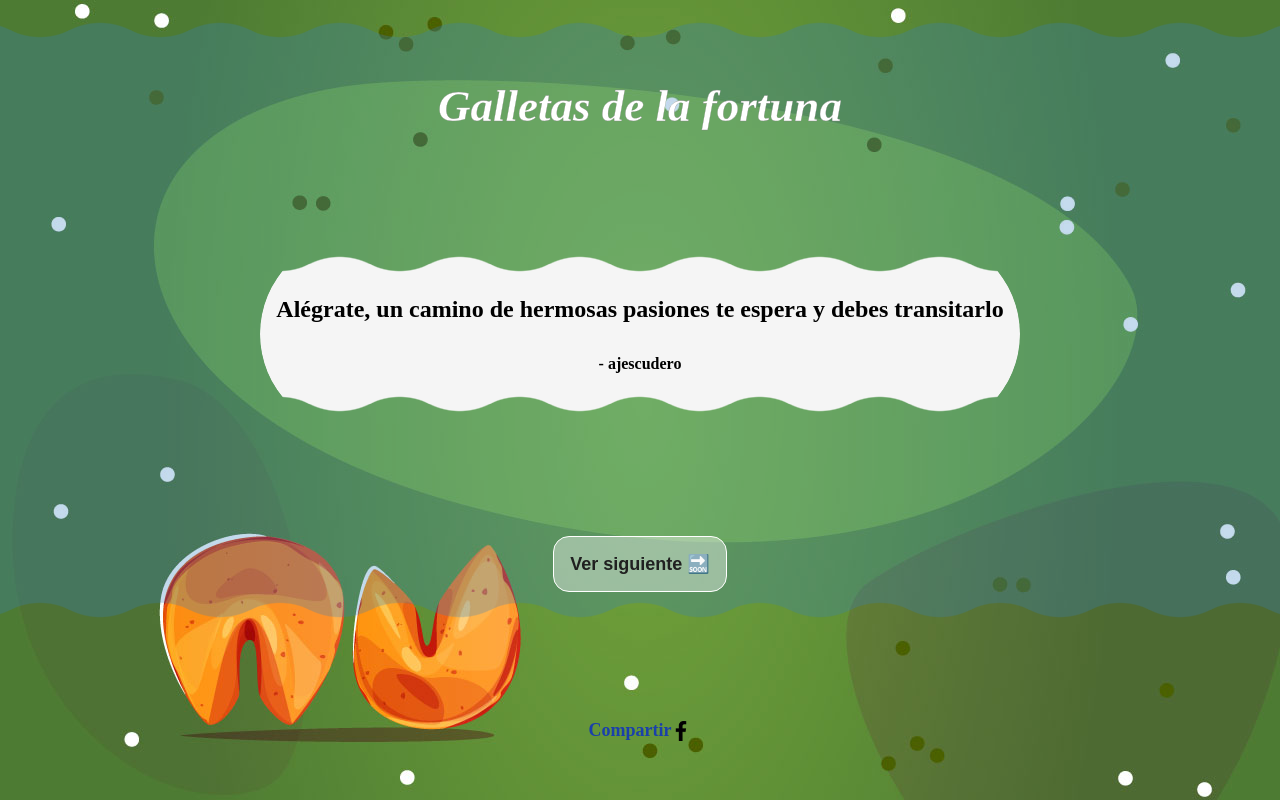
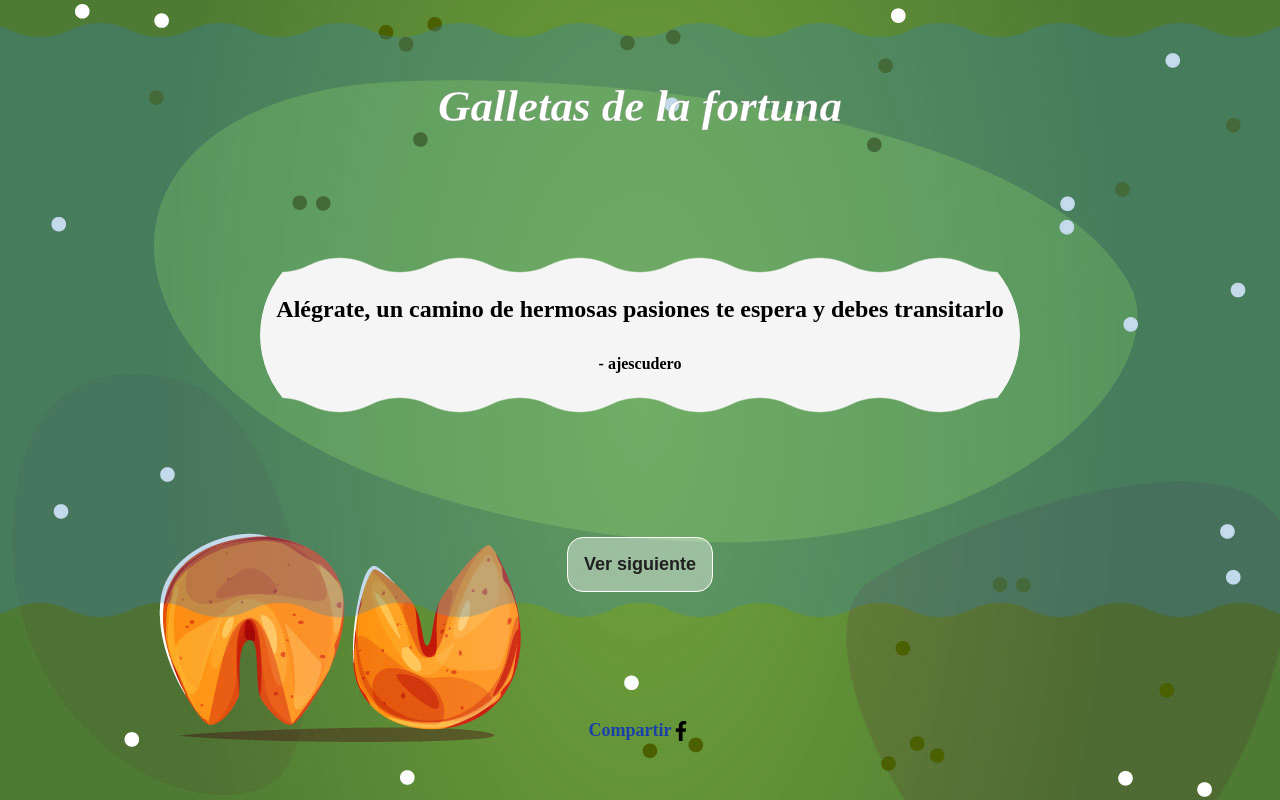
Before and after one commit to jhojangit/React_Academlo_project1, a React (Vite) app: page / in a window 1280 px wide. Built offline with nearby package versions, Linux system fonts and the light colour scheme.

Commit message:
Arreglo botón

```diff
--- a/src/App.css
+++ b/src/App.css
@@ -74,6 +74,7 @@
     border: 1px solid white;
     border-radius: 1rem;
     transition: background-color .3s;
+    cursor: pointer;
 }
 
 .container-btn button:hover{
--- a/src/components/BtnNext.jsx
+++ b/src/components/BtnNext.jsx
@@ -11,7 +11,7 @@ const Btn = ({btnchangephrase, btnchangeColor}) =>{
                     funcionPhrase();
                     funcionColor();
                 }}
-            >Ver siguiente 🔜</button>
+            >Ver siguiente</button>
         </div>
     )
 }
```
